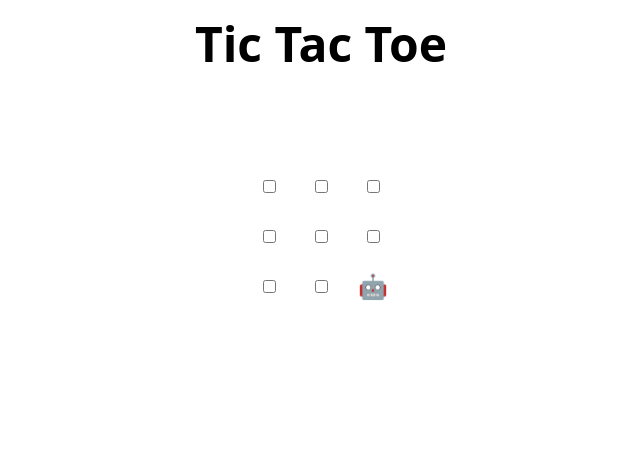
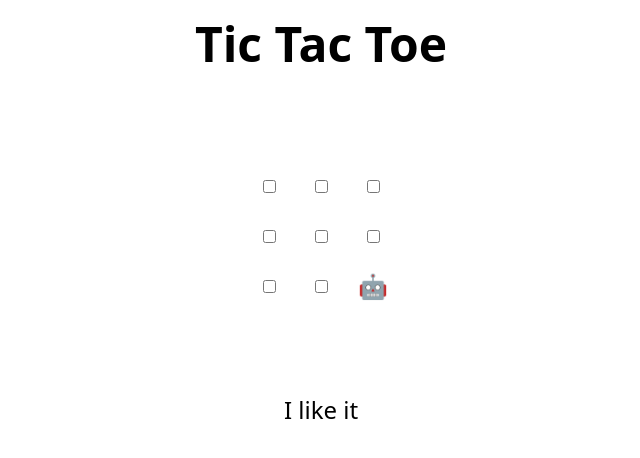
Before and after one commit to Tate-Smith/skills-review-pull-requests, a plain HTML site: page index.html in a window 1280 px wide. Shown: the whole page, without its empty margins (319-959 px from the left). Drawn offline with Linux system fonts and the light colour scheme.

Commit message:
Update index.html
commit

```diff
--- a/index.html
+++ b/index.html
@@ -48,6 +48,7 @@
 </table>
 
 <h2 hidden>Game over, refresh to play again 🧑‍💻 🤖!</h2>
+I like it
 
 <script>
   // Initialization
```
